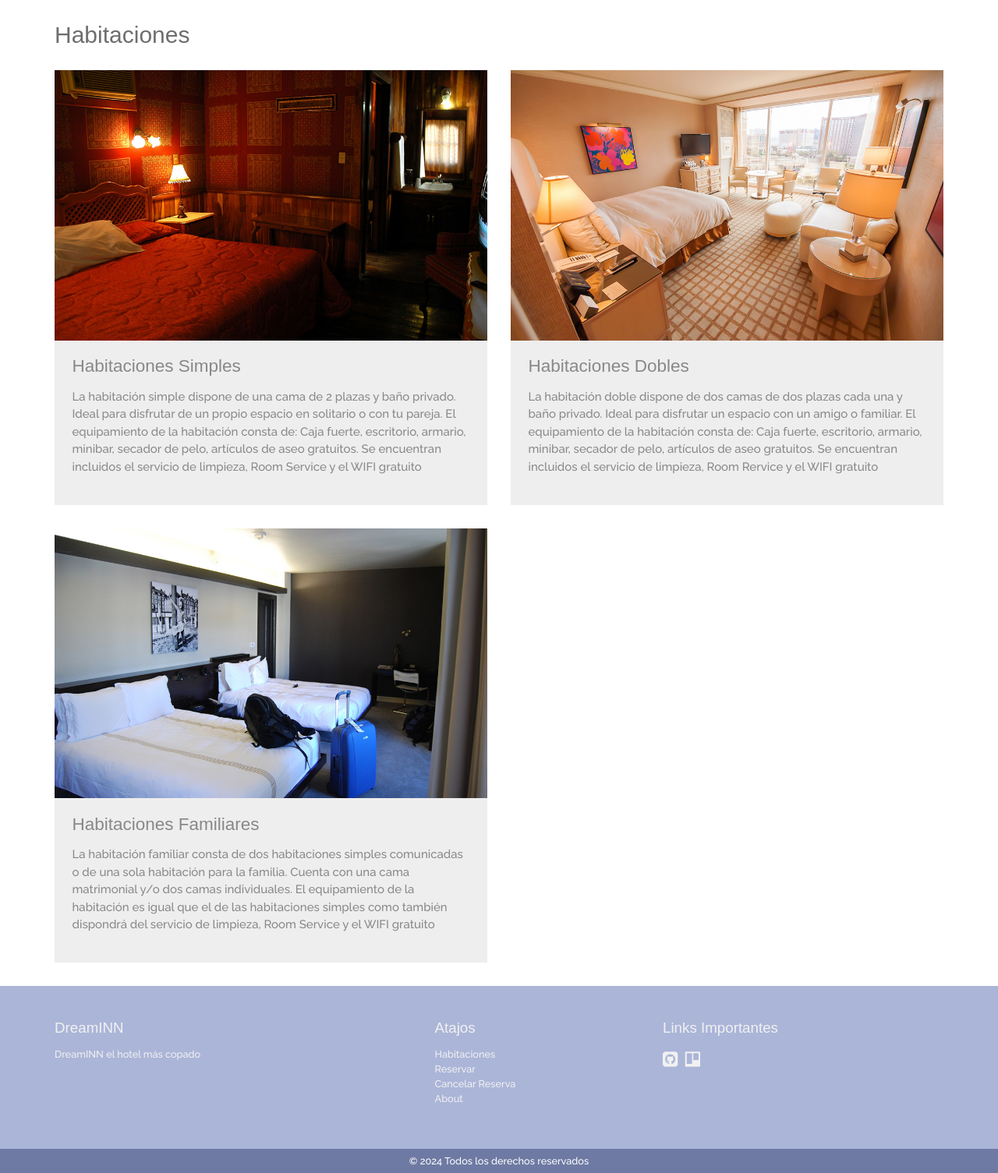
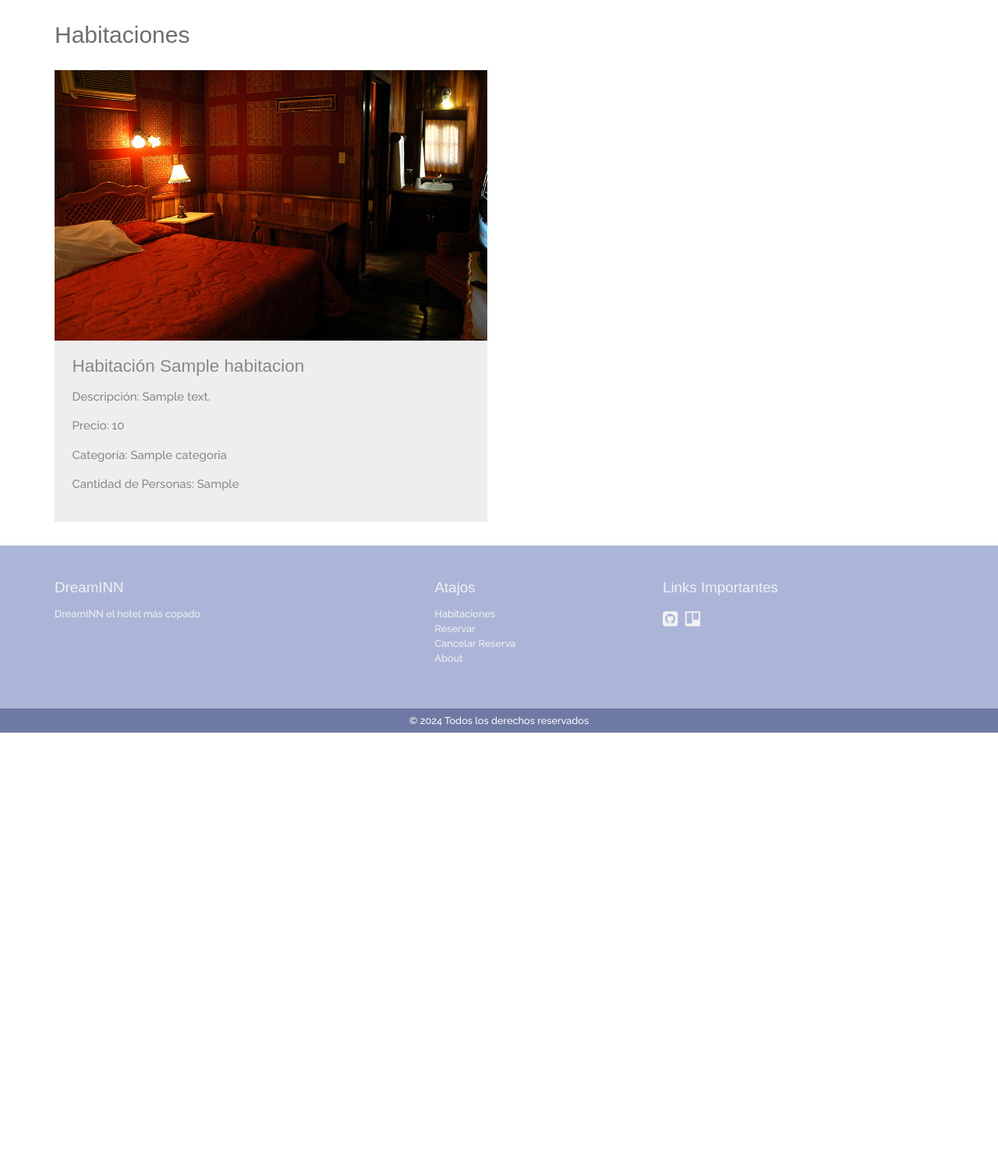
Before and after one commit to PRLuisF/Dream_INN_IDS, a Flask app: template templates/habitaciones.html in a window 1280 px wide. Shown: the part 84-1589 px from the top of the page at 78% size. After the commit the page ends 1024 px from the top, so only its background shows below. Run offline with Flask 3, Linux system fonts and the light colour scheme; the template is opened without the code that fills it: most values are stand-ins (such as "Sample title", 1, 10 or a date in 2020); some libraries are stand-ins or nearby versions; some web fonts are replaced.

Commit message:
#4-T y #5-I Se modifico el template y creo conexion con la base de datos para mostrar las habitaciones existentes

```diff
--- a/templates/habitaciones.html
+++ b/templates/habitaciones.html
@@ -7,9 +7,9 @@
 <!-- form -->
 
 <div class="row">
-  <div class="col-sm-6 wowload fadeInUp"><div class="rooms"><img src="{{ url_for('static', filename='images/photos/8.jpg')}}" class="img-responsive"><div class="info"><h3>Habitaciones Simples</h3><p>La habitación simple dispone de una cama de 2 plazas y baño privado. Ideal para disfrutar de un propio espacio en solitario o con tu pareja. El equipamiento de la habitación consta de: Caja fuerte, escritorio, armario, minibar, secador de pelo, artículos de aseo gratuitos. Se encuentran incluidos el servicio de limpieza, Room Service y el WIFI gratuito</p></div></div></div>
-  <div class="col-sm-6 wowload fadeInUp"><div class="rooms"><img src="{{ url_for('static', filename='images/photos/9.jpg')}}" class="img-responsive"><div class="info"><h3>Habitaciones Dobles</h3><p>La habitación doble dispone de dos camas de dos plazas cada una y baño privado. Ideal para disfrutar un espacio con un amigo o familiar. El equipamiento de la habitación consta de: Caja fuerte, escritorio, armario, minibar, secador de pelo, artículos de aseo gratuitos. Se encuentran incluidos el servicio de limpieza, Room Rervice y el WIFI gratuito</p></div></div></div>
-  <div class="col-sm-6 wowload fadeInUp"><div class="rooms"><img src="{{ url_for('static', filename='images/photos/10.jpg')}}" class="img-responsive"><div class="info"><h3>Habitaciones Familiares</h3><p>La habitación familiar consta de dos habitaciones simples comunicadas o de una sola habitación para la familia. Cuenta con una cama matrimonial y/o dos camas individuales. El equipamiento de la habitación es igual que el de las habitaciones simples como también dispondrá del servicio de limpieza, Room Service y el WIFI gratuito</p></div></div></div>
+{% for habitacion in habitaciones %}
+  <div class="col-sm-6 wowload fadeInUp"><div class="rooms"><img src="{{ url_for('static', filename='images/photos/8.jpg')}}" class="img-responsive"><div class="info"><h3>Habitación {{ habitacion['habitacion'] }}</h3><p>Descripción: {{ habitacion['descripcion'] }}</p><p>Precio: {{ habitación['precio'] }}</p><p>Categoría: {{ habitación['categoria'] }}</p><p>Cantidad de Personas: {{ habitación['cantidad_personas'] }}</p></div></div></div>
+{% endfor %}
 </div>
 
 {% endblock %}
```
